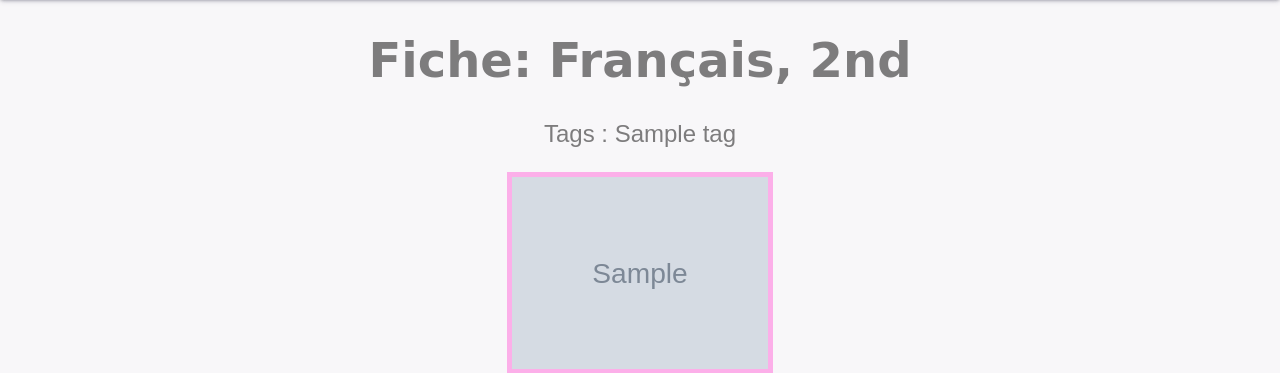
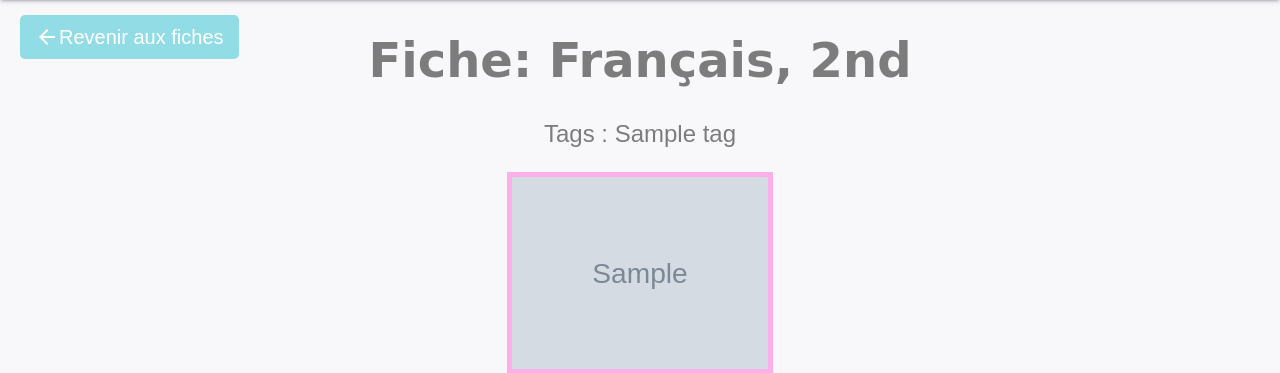
Before and after one commit to lucfly27/auxilium, a Flask app: page /fiches/1 in a window 1280 px wide. Shown: the part 60-433 px from the top of the page. Run offline with Flask 3, Linux system fonts and the light colour scheme; a user stored in the database is signed in; data comes from the database, SQL or seed files in the repository; tables that the repository leaves empty hold one stand-in row (values such as "Sample post"); grey boxes marked "Sample" are stand-in pictures.

Commit message:
Change in front (adapt mistake close in some modal and add a btn for return in fiches.html in fiche.html)

```diff
--- a/static/style.css
+++ b/static/style.css
@@ -481,6 +512,18 @@ input {
     position: absolute;
     top: 70px;
     right: 20px;
+}
+
+.returnbtn {
+    font-size: 20px;
+    cursor: pointer;
+    background-color: #92dce5;
+    color: white;
+    padding: 10px 15px;
+    border: none;
+    position: absolute;
+    top: 70px;
+    left: 20px;
 }
 
 .user {
--- a/templates/fiche.html
+++ b/templates/fiche.html
@@ -2,6 +2,16 @@
 
 {% block content %}
     <div class="center">
+        <div class="element">
+            <form action="{{ url_for('fiches') }}" method="get">
+                <button type="submit" class="returnbtn">
+                    <span class="material-symbols-outlined">
+                        arrow_back
+                    </span>
+                    Revenir aux fiches
+                </button>
+            </form>
+        </div>
         <div class="element">
             <h1>Fiche: {{ fiche['nom'] }}, {{ fiche['abreviation'] }}</h1>
             <p class="text">Tags : {{ fiche['tags'] }}</p>
@@ -16,7 +26,7 @@
             </button>
             <div id="reportmodal" class="modal">
                 <div class="modal-content">
-                    <span class="close">&times;</span>
+                    <span class="reportclose">&times;</span>
                     <h2>Signaler</h2>
                     <form method="POST" action="{{ url_for('signaler') }}">
                         <input type="hidden" name="id_fiche" value="{{ fiche['id_fiche'] }}">
@@ -69,6 +79,6 @@
         openreportModal();
     }
 
-    document.querySelector('.close').addEventListener('click', closereportModal);
+    document.querySelector('.reportclose').addEventListener('click', closereportModal);
 </script>
 {% endblock %}
--- a/templates/fiches.html
+++ b/templates/fiches.html
@@ -13,7 +13,7 @@
         </button>
         {% if reset == 1 %}
             <form action="{{ url_for('fiches') }}" method="get">
-                <button type="submit" class="openbtn" style="margin-top: 85px;">
+                <button type="submit" class="openbtn" style="margin-top: 55px;">
                     <span class="material-symbols-outlined">
                         replay
                     </span>
@@ -59,7 +59,7 @@
         </div>
         <div id="filtermodal" class="modal">
             <div class="modal-content">
-                <span class="close">&times;</span>
+                <span class="filterclose">&times;</span>
                 <h2>Filtrer</h2>
                 <form method="POST" action="{{ url_for('sort') }}">
                     <select class="sortselect" id="niveau-select" name="niveau" required onchange="updateMatieres()">
@@ -98,7 +98,7 @@
             openfilterModal();
         }
 
-        document.querySelector('.close').addEventListener('click', closefilterModal);
+        document.querySelector('.filterclose').addEventListener('click', closefilterModal);
 
         document.getElementById('select').addEventListener('change', function() {
         var niveauOption = this.querySelector('option[value=""]');
```
Also changed, not shown: other parts of static/style.css (+31 -0 lines).
